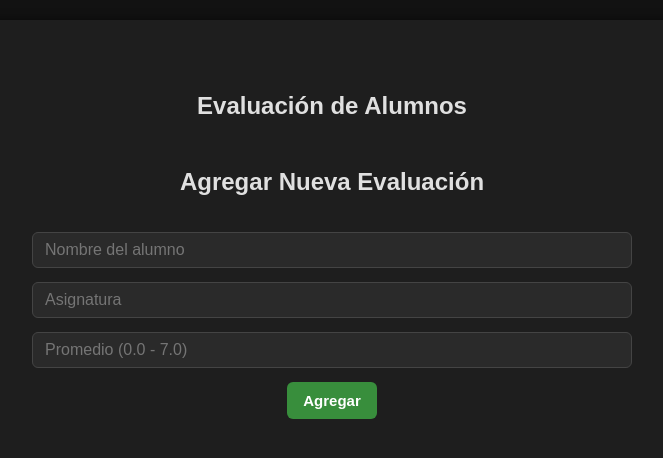
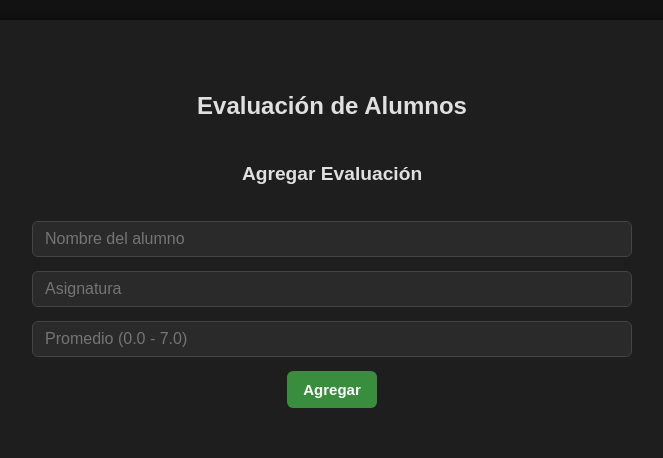
Before and after one commit to Felipe-os7/Certamen-3, a React (Vite) app: page / in a window 1280 px wide. Shown: the top 458 px of the page, without its empty margins (308-971 px from the left). Built offline with nearby package versions, Linux system fonts and the light colour scheme.

Commit message:
otro edit de tamaño

```diff
--- a/src/App.jsx
+++ b/src/App.jsx
@@ -49,7 +49,7 @@ function App() {
             </div>
             {items.length > 0 && (
                 <div className="evaluaciones-titulo">
-                    <h3>Evaluaciones Guardadas</h3>
+                    <h4>Evaluaciones Guardadas</h4>
                 </div>
             )}
             <div className="list-container">
--- a/src/components/Form.jsx
+++ b/src/components/Form.jsx
@@ -74,8 +74,14 @@ function Form({ addItem, itemToEdit, updateItem }) {
     // Renderiza el formulario
     return (
         <form onSubmit={handleSubmit}>
-            <h2 style={{ marginBottom: '18px', textAlign: 'center' }}>
-                {itemToEdit ? 'Editar Nueva Evaluación' : 'Agregar Nueva Evaluación'}
+            <h2
+                style={{
+                    marginBottom: '18px',
+                    textAlign: 'center',
+                    fontSize: '1.2rem' // Reduce el tamaño un 20%
+                }}
+            >
+                {itemToEdit ? 'Editar Evaluación' : 'Agregar Evaluación'}
             </h2>
             <input
                 className="mi-input"
```
